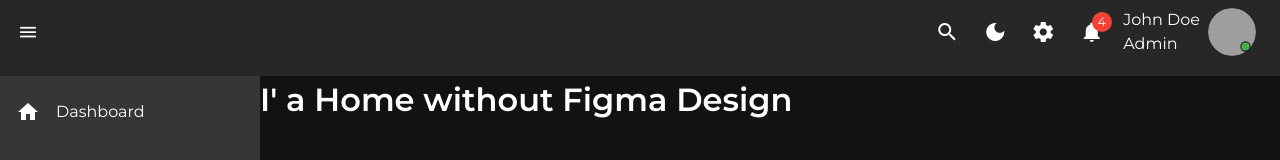
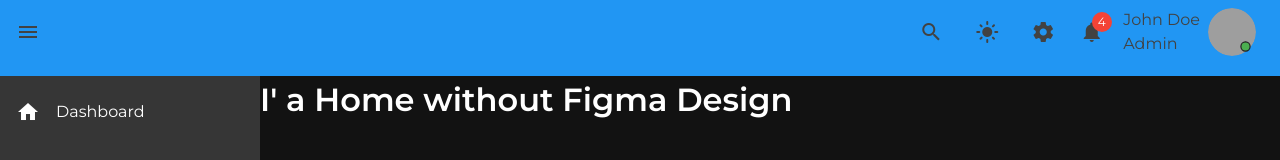
Before and after one commit to matiassemelman/edmachinachallenge, a Vue app: page / in a window 1280 px wide. Shown: the top 160 px of the page. Built offline with nearby package versions, Linux system fonts and the light colour scheme; grey boxes are pictures that could not be loaded.

Commit message:
Styles: speedrun of styling 1

```diff
--- a/src/components/TopBar.vue
+++ b/src/components/TopBar.vue
@@ -1,30 +1,30 @@
 <template>
-  <v-app-bar flat>
-    <v-btn icon>
-      <v-icon size="21">mdi-menu</v-icon>
-    </v-btn>
+  <v-app-bar flat color="primary">
+
+      <v-icon size="24" color="secondary">mdi-menu</v-icon>
+
     <div>
       <v-img contain src="../assets/logo.png" width="146"></v-img>
     </div>
 
     <v-spacer></v-spacer>
     <v-btn icon>
-      <v-icon>mdi-magnify</v-icon>
+      <v-icon color="secondary">mdi-magnify</v-icon>
     </v-btn>
-    <v-btn icon>
-      <v-icon>dark_mode</v-icon>
+    <v-btn @click="toggleTheme" text rounded>
+      <v-icon color="secondary">{{this.$vuetify.theme.dark === false ? 'dark_mode' : 'light_mode'}}</v-icon>
     </v-btn>
-    <v-btn icon>
-      <v-icon>settings</v-icon>
+    <v-btn icon >
+      <v-icon color="secondary">settings</v-icon>
     </v-btn>
     <v-btn icon>
       <v-badge color="red" content="4" overlap>
-        <v-icon>notifications</v-icon>
+        <v-icon color="secondary">notifications</v-icon>
       </v-badge>
     </v-btn>
-    <div class="ml-2">
-      <p class="mb-0">John Doe</p>
-      <p class="mb-0">Admin</p>
+    <div class="ml-2" >
+      <p class="mb-0 secondary--text">John Doe</p>
+      <p class="mb-0 secondary--text">Admin</p>
     </div>
     <v-menu offset-y>
       <template v-slot:activator="{ on, attrs }">
@@ -125,6 +125,12 @@
 </template>
 
 <style scoped lang="scss">
+
+.v-icon.v-icon {
+  height: 21px;
+}
+
+
 .v-toolbar__title {
   font-size: 16px;
   font-weight: 600;
@@ -145,6 +151,12 @@
       { title: "Teclab", number: "12835464" },
       { title: "IPP", number: "123456789" },
     ],
-  }),
+
+  } ),
+  methods: {
+      toggleTheme() {
+        this.$vuetify.theme.dark = ! this.$vuetify.theme.dark
+      }
+    }
 };
 </script>
```
